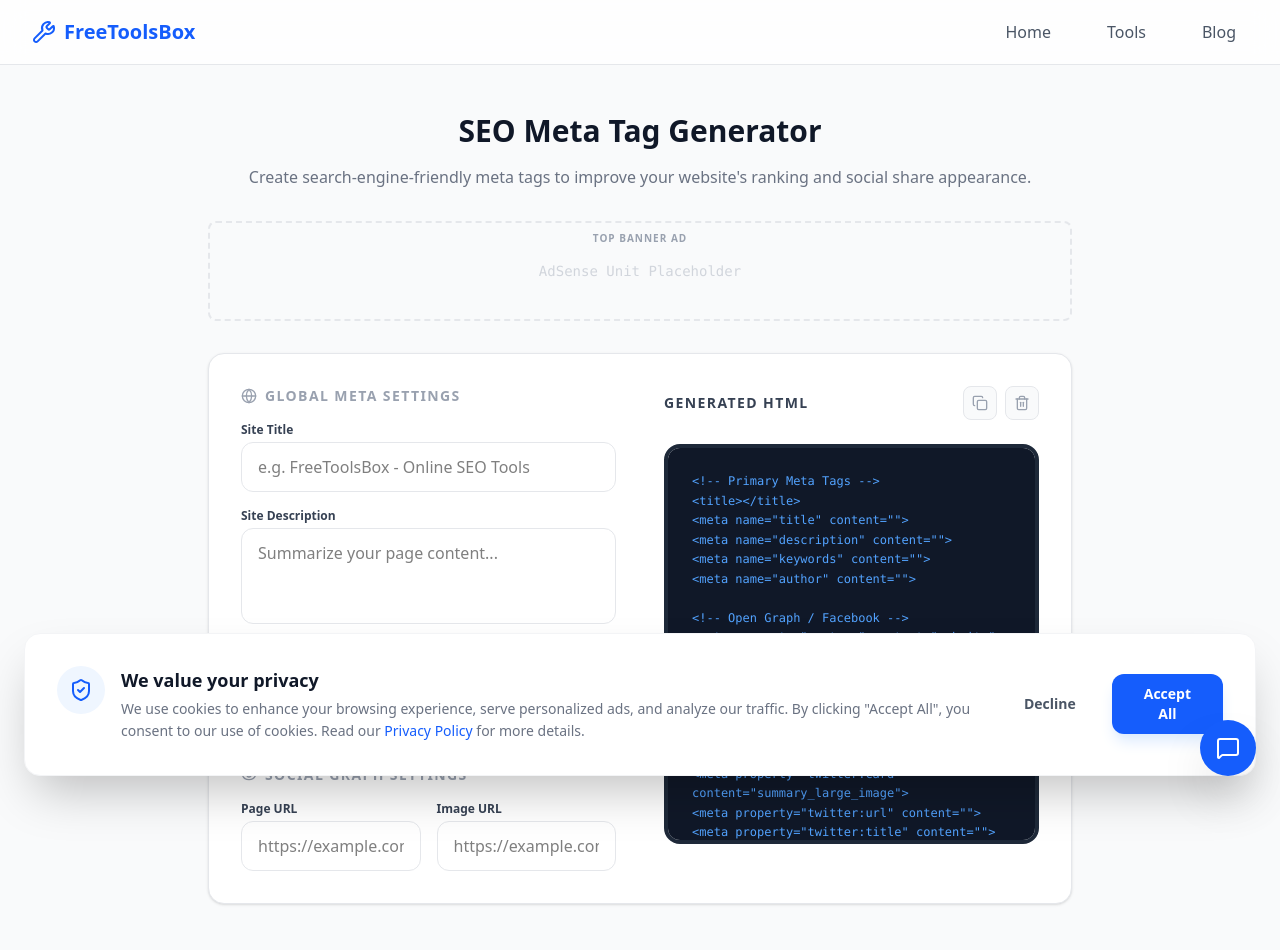
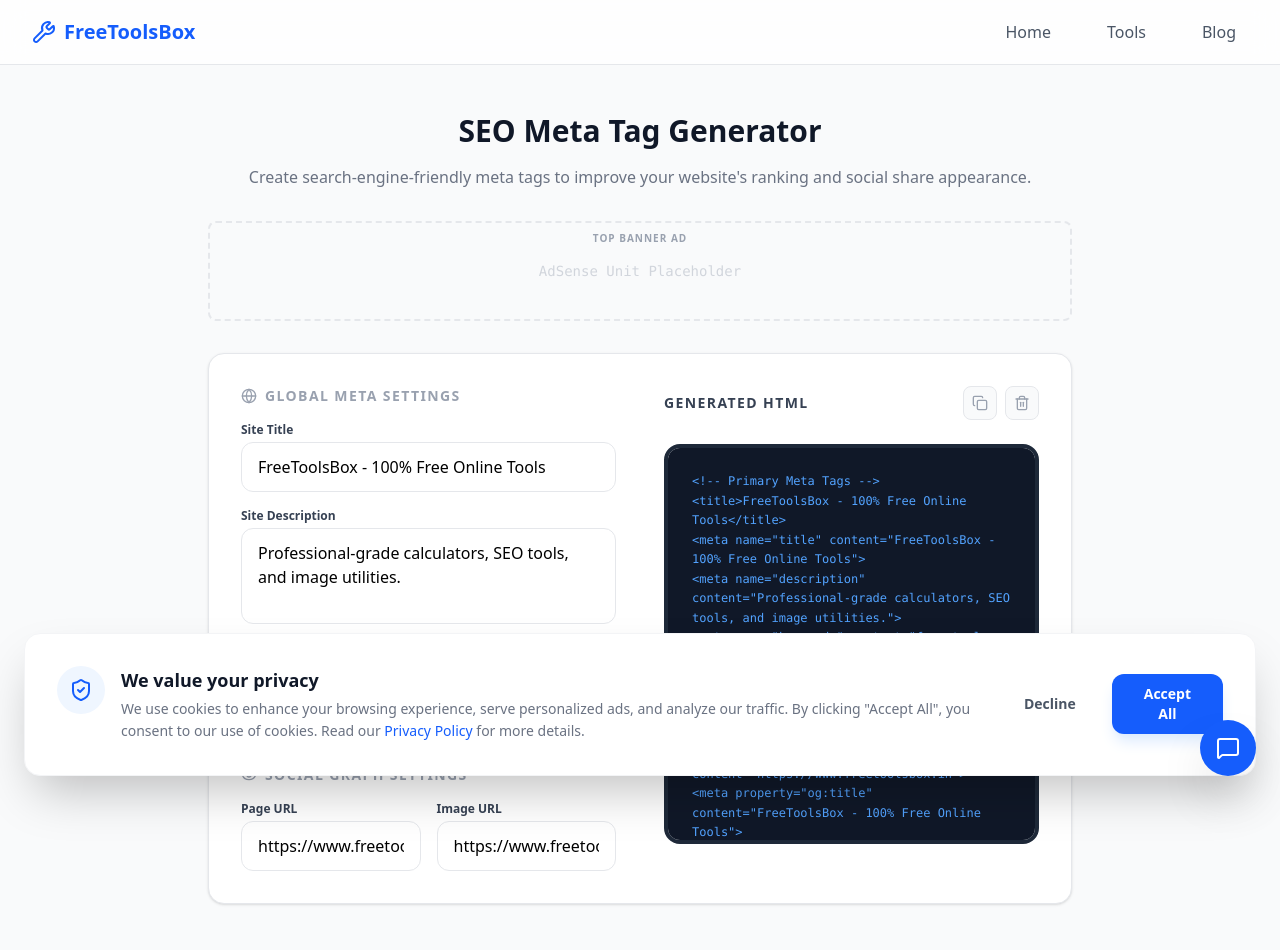
Before and after one commit to CyberBuds/freetoobox, a React (Vite) app: page /tools/meta-tag-generator in a window 1280 px wide. Shown: the top 950 px of the page. Built offline with nearby package versions, Linux system fonts and the light colour scheme.

Commit message:
feat: Enhance meta tags and add Open Graph image
Improves SEO and social sharing by adding detailed Open Graph meta tags, including image dimensions and alt text. Also, updates default values for the Meta Tag Generator tool to provide a better starting point and includes the new OG image.

```diff
--- a/index.html
+++ b/index.html
@@ -25,9 +25,14 @@
     <!-- Open Graph / Facebook -->
     <meta property="og:type" content="website" />
     <meta property="og:url" content="https://www.freetoolsbox.in/" />
+    <meta property="og:site_name" content="FreeToolsBox" />
     <meta property="og:title" content="FreeToolsBox - 100% Free Online Tools for Everyone" />
     <meta property="og:description" content="Access a suite of professional-grade tools for calculators, image processing, and SEO. Simple, fast, and completely free online tools at FreeToolsBox.in" />
     <meta property="og:image" content="https://www.freetoolsbox.in/og-image.png" />
+    <meta property="og:image:width" content="1200" />
+    <meta property="og:image:height" content="1200" />
+    <meta property="og:image:alt" content="FreeToolsBox Professional Tool Suite Illustration" />
+    <meta property="og:locale" content="en_US" />
 
     <!-- Twitter -->
     <meta property="twitter:card" content="summary_large_image" />
--- a/src/pages/tools/MetaTagGenerator.tsx
+++ b/src/pages/tools/MetaTagGenerator.tsx
@@ -4,13 +4,13 @@
 
 export default function MetaTagGenerator() {
   const [data, setData] = useState({
-    title: '',
-    description: '',
-    keywords: '',
-    author: '',
+    title: 'FreeToolsBox - 100% Free Online Tools',
+    description: 'Professional-grade calculators, SEO tools, and image utilities.',
+    keywords: 'free tools, seo, calculator',
+    author: 'FreeToolsBox',
     type: 'website',
-    url: '',
-    image: '',
+    url: 'https://www.freetoolsbox.in',
+    image: 'https://www.freetoolsbox.in/og-image.png',
   });
   const [copied, setCopied] = useState(false);
 
```
Also changed, not shown: 1 other file (tests, documents, lock files or other folders).
